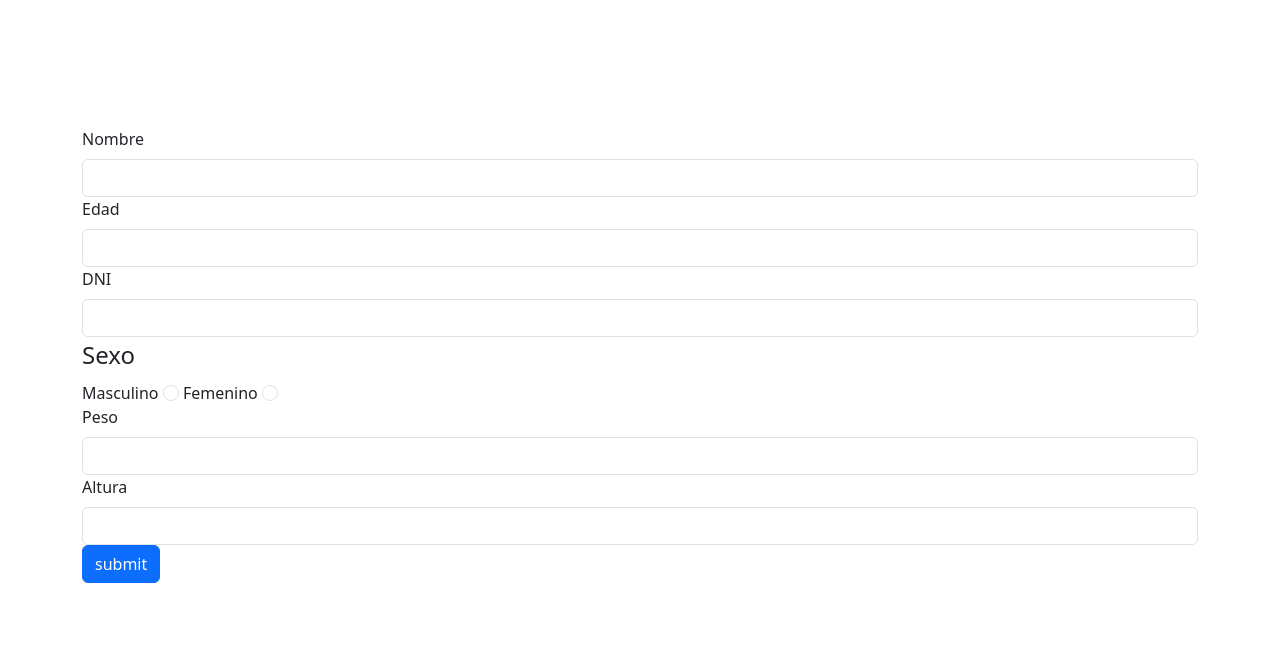
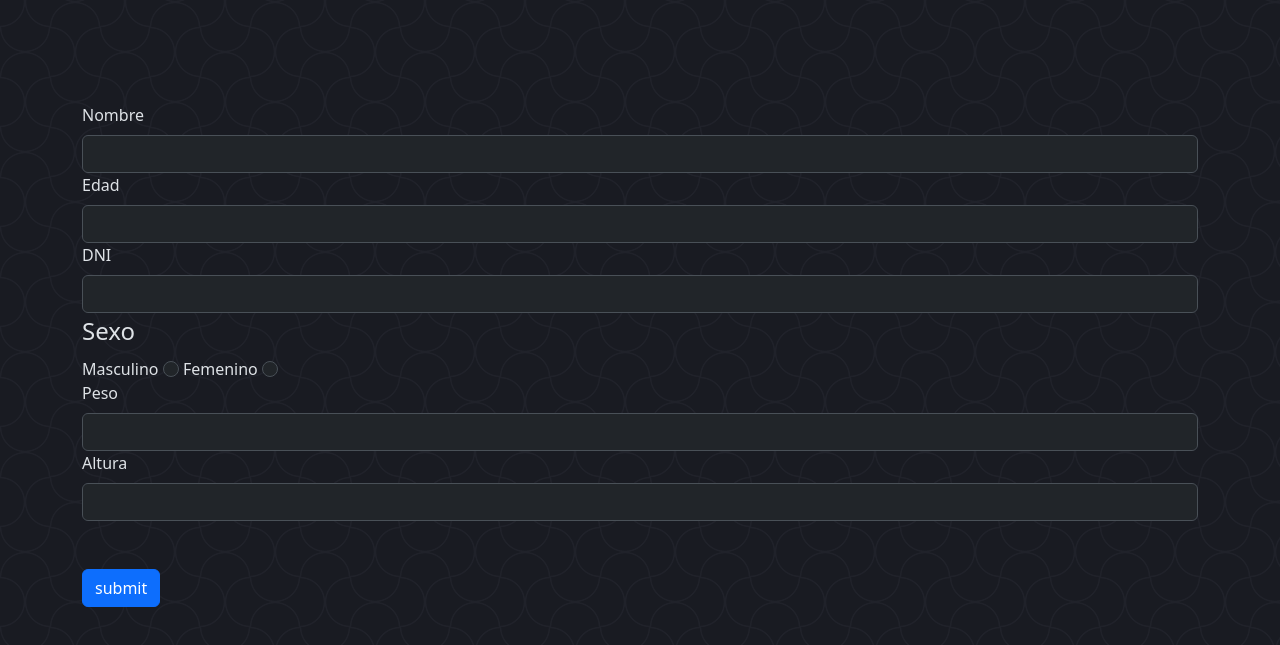
Before and after one commit to NahuFed/2-Generaciones-rc, a plain HTML site: page index.html in a window 1280 px wide. Shown: the part 73-718 px from the top of the page. Drawn offline with nearby package versions, Linux system fonts and the light colour scheme.

Commit message:
agregado background en css

```diff
--- a/css/style.css
+++ b/css/style.css
@@ -1,7 +1,22 @@
+
+
 body{
     display: flex;
     flex-direction: column;
     height: 100vh;
+    --s: 50px;
+    --c: #191b22;
+    --_s: calc(2*var(--s)) calc(2*var(--s));
+    --_g: 35.36% 35.36% at;
+    --_c: #0000 66%,#20222a 68% 70%,#0000 72%;
+    background:
+      radial-gradient(var(--_g) 100% 25%,var(--_c)) var(--s) var(--s)/var(--_s),
+      radial-gradient(var(--_g) 0 75%,var(--_c)) var(--s) var(--s)/var(--_s),
+      radial-gradient(var(--_g) 100% 25%,var(--_c)) 0 0/var(--_s),
+      radial-gradient(var(--_g) 0 75%,var(--_c)) 0 0/var(--_s),
+      repeating-conic-gradient(var(--c) 0 25%,#0000 0 50%) 0 0/var(--_s),
+      radial-gradient(var(--_c)) 0 calc(var(--s)/2)/var(--s) var(--s) var(--c);
+    background-attachment: fixed;
 }
 main{
     display: flex;
--- a/index.html
+++ b/index.html
@@ -1,5 +1,5 @@
 <!DOCTYPE html>
-<html lang="es">
+<html lang="es" data-bs-theme="dark">
 <head>
     <meta charset="UTF-8">
     <meta http-equiv="X-UA-Compatible" content="IE=edge">
@@ -36,7 +36,7 @@
             <input type="text" class="form-control" id="peso">
             <label for="altura" class="form-label">Altura</label>
             <input type="text" class="form-control" id="altura">
-            <button type="submit" class="btn btn-primary" id="btn-submit">submit</button>
+            <button type="submit" class="btn btn-primary mt-5" id="btn-submit">submit</button>
 
         </form>
     </main>
```
